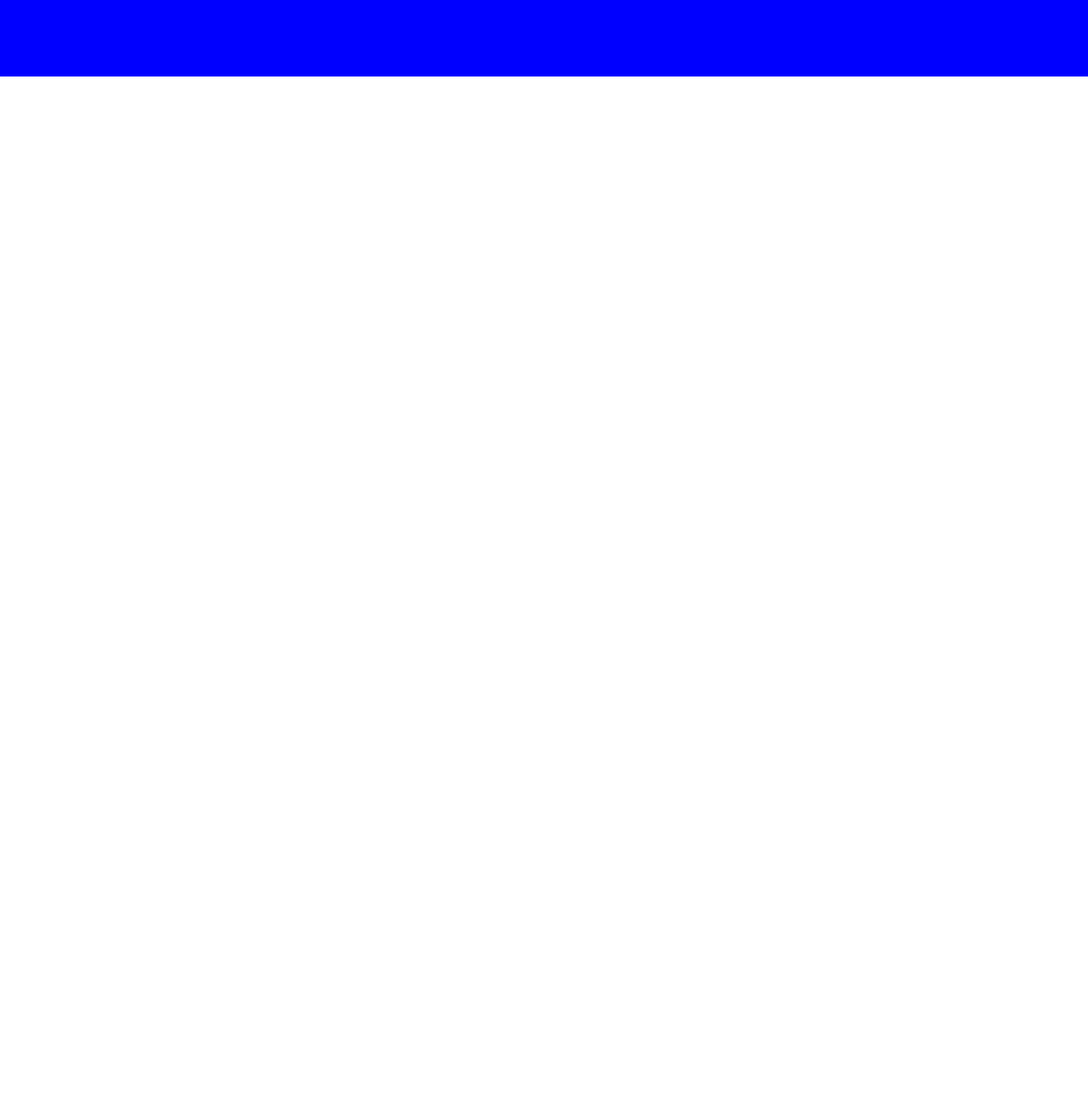
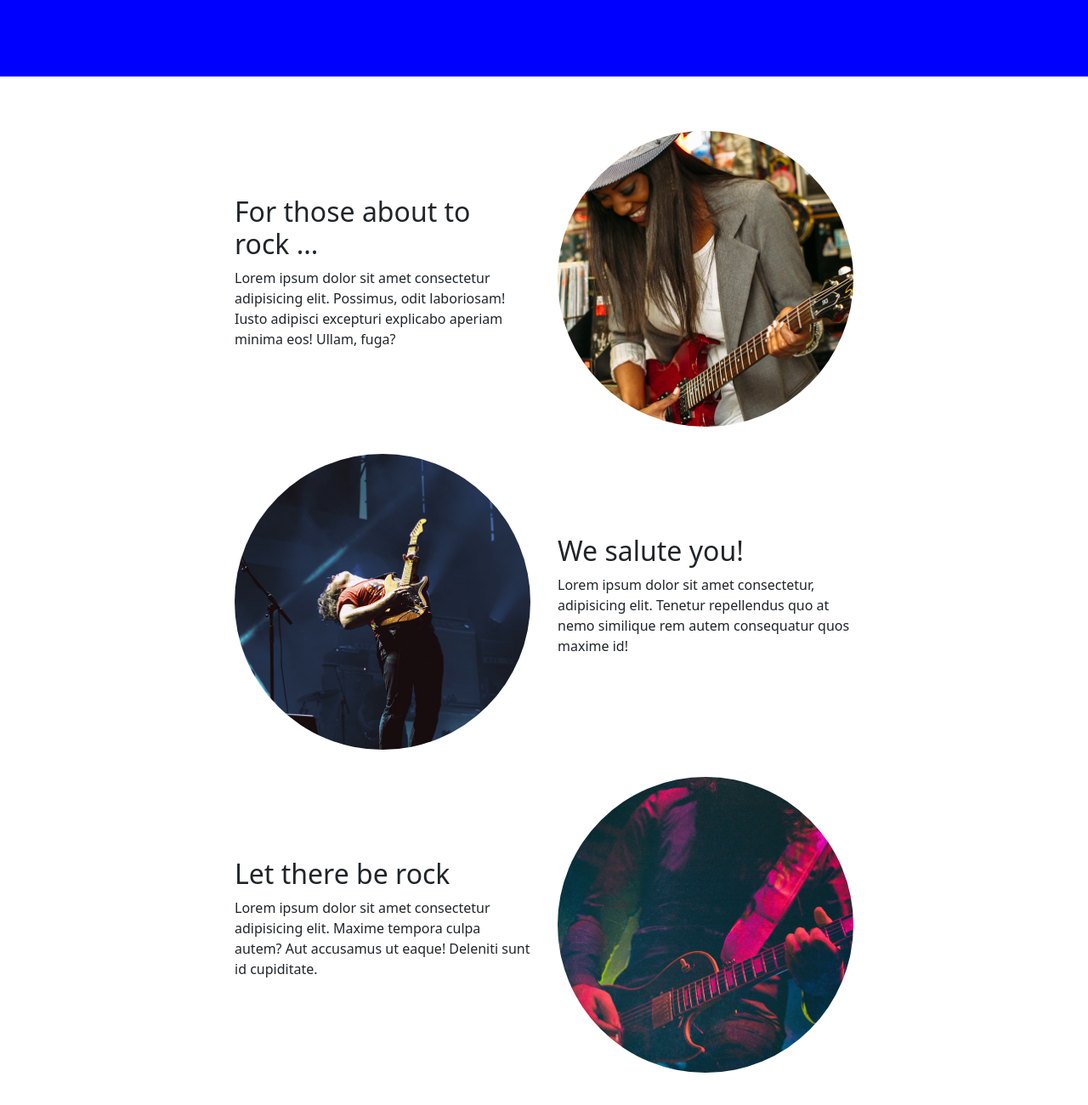
Before and after one commit to saarahchairi/14-avr-start, a website: page index.html in a window 1280 px wide. Shown: the part 398-1698 px from the top of the page at 85% size. Before the commit the page ends 800 px from the top, so only its background shows below. Drawn offline with Linux system fonts and the light colour scheme.

Commit message:
main terminé

```diff
--- a/index.html
+++ b/index.html
@@ -32,6 +32,38 @@
         </div>
     </header>
 
+    <main>
+        <div class="container mb-5 mt-5">
+            <div class="row justify-content-center align-items-center">
+                <div class="col-4 p-3">
+                    <h2>For those about to rock ...</h2>
+                    <p>Lorem ipsum dolor sit amet consectetur adipisicing elit. Possimus, odit laboriosam! Iusto adipisci excepturi explicabo aperiam minima eos! Ullam, fuga?</p>
+                </div>
+                <div class="col-4 p-3">
+                    <img class="img-fluid rounded-circle w-100" src="./public/img/01.jpg" alt="">
+                </div>
+            </div>
+            <div class="row justify-content-center align-items-center">
+                <div class="col-4 p-3">
+                    <img class="img-fluid rounded-circle w-100" src="./public/img/02.jpg" alt="">
+                </div>
+                <div class="col-4 p-3">
+                    <h2>We salute you!</h2>
+                    <p>Lorem ipsum dolor sit amet consectetur, adipisicing elit. Tenetur repellendus quo at nemo similique rem autem consequatur quos maxime id!</p>
+                </div>
+            </div>
+            <div class="row justify-content-center align-items-center">
+                <div class="col-4 p-3">
+                    <h2>Let there be rock</h2>
+                    <p>Lorem ipsum dolor sit amet consectetur adipisicing elit. Maxime tempora culpa autem? Aut accusamus ut eaque! Deleniti sunt id cupiditate.</p>
+                </div>
+                <div class="col-4 p-3">
+                    <img class="img-fluid rounded-circle w-100" src="./public/img/03.jpg" alt="">
+                </div>
+            </div>
+        </div>
+    </main>
+
 
 
 </body>
```
